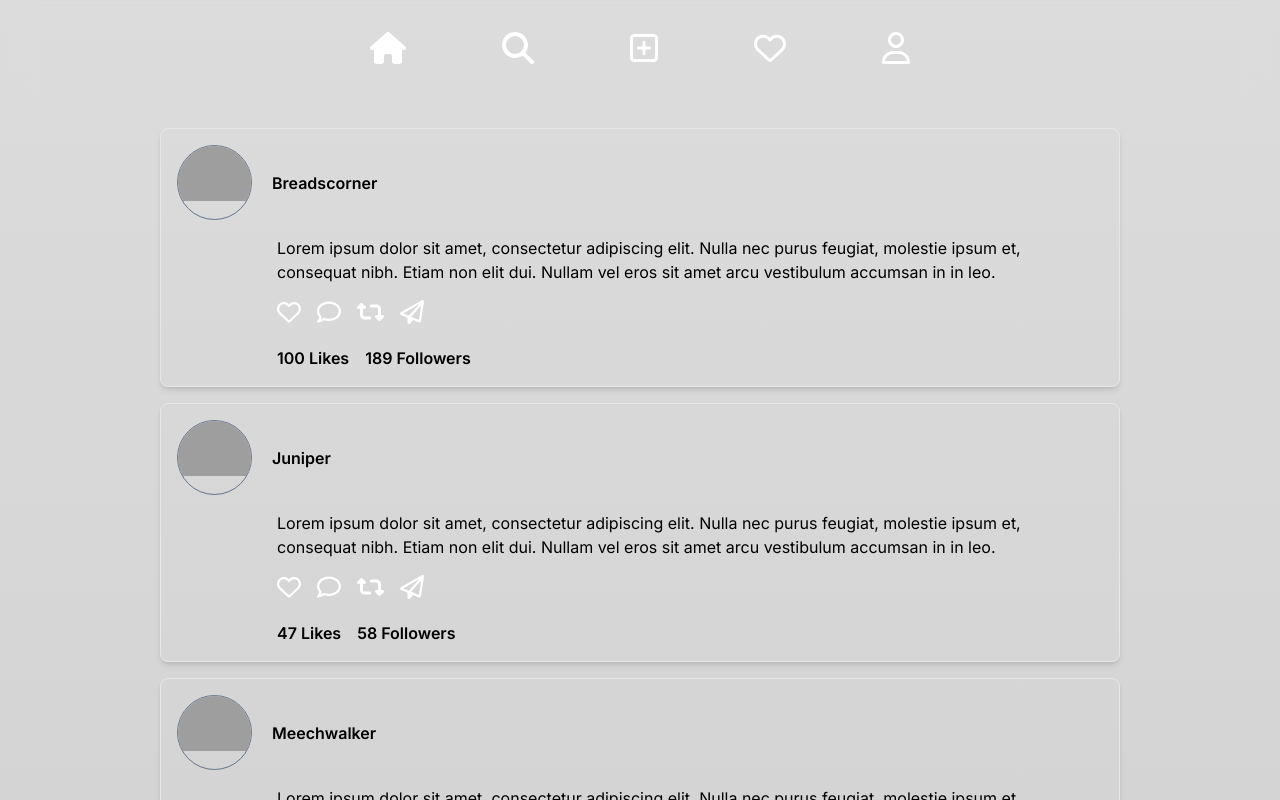
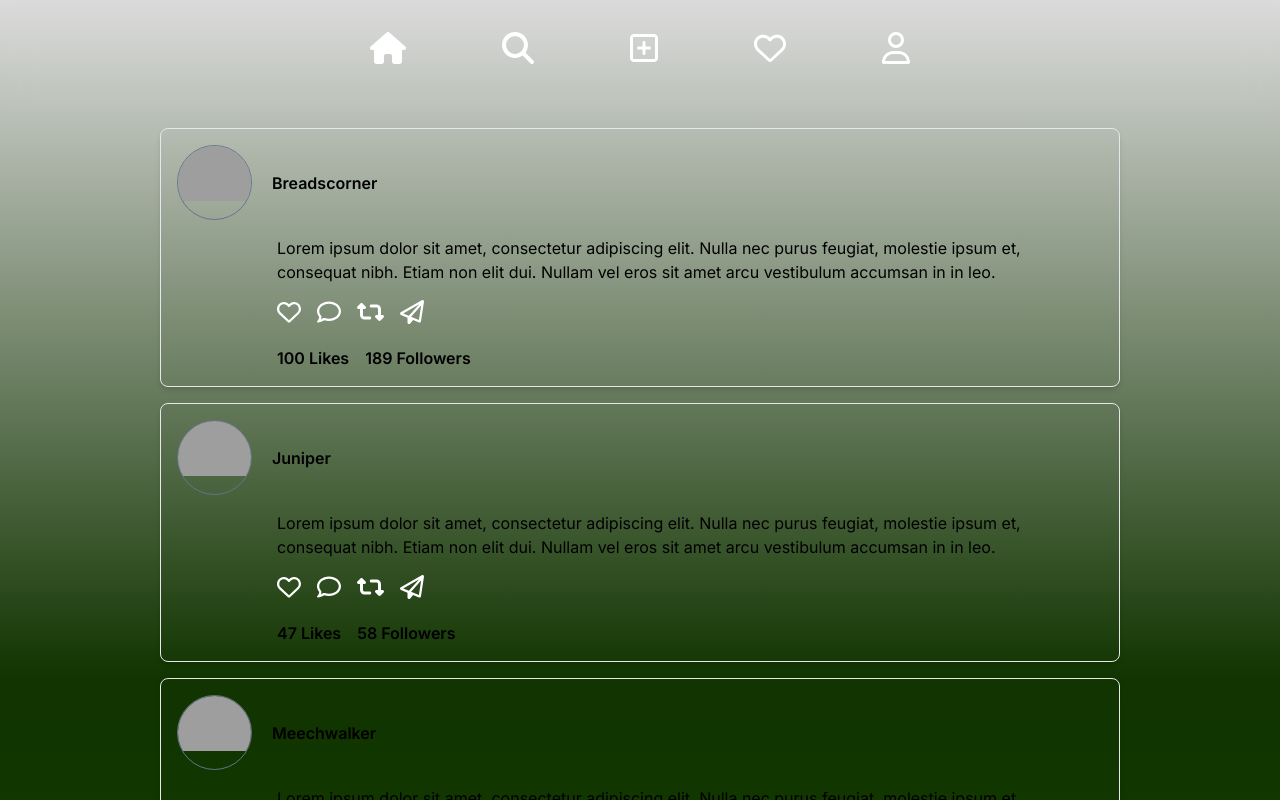
Before and after one commit to breadscorner/Hark-Twitter-Clone, a Next.js app: page / in a window 1280 px wide. Shown: the top 800 px of the page. Built offline with nearby package versions, Linux system fonts and the light colour scheme; grey boxes are pictures that could not be loaded.

Commit message:
bg green gradient

```diff
--- a/src/app/globals.css
+++ b/src/app/globals.css
@@ -27,8 +27,9 @@ body {
   background: linear-gradient(
     to bottom,
     rgb(var(--background-start-rgb)),
-    rgb(210, 210, 210),
-    rgb(33, 24, 101)
+    rgb(17, 52, 0),
+    rgb(22, 66, 0),
+    rgb(17, 52, 0)
   );
   color: rgb(var(--foreground-rgb));
 }
```
